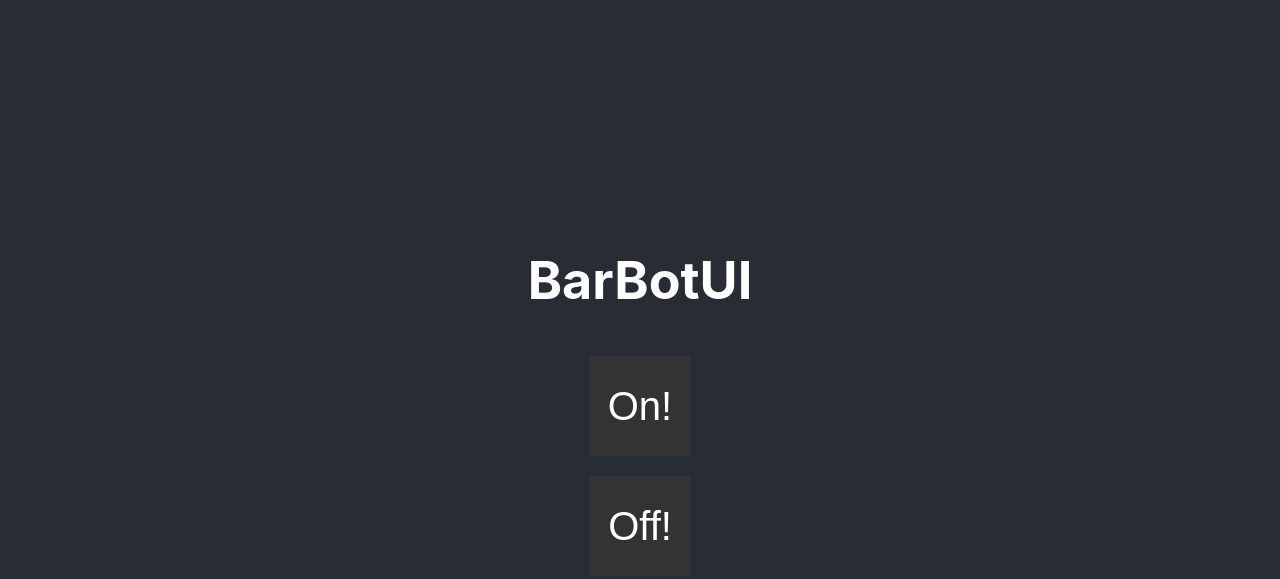
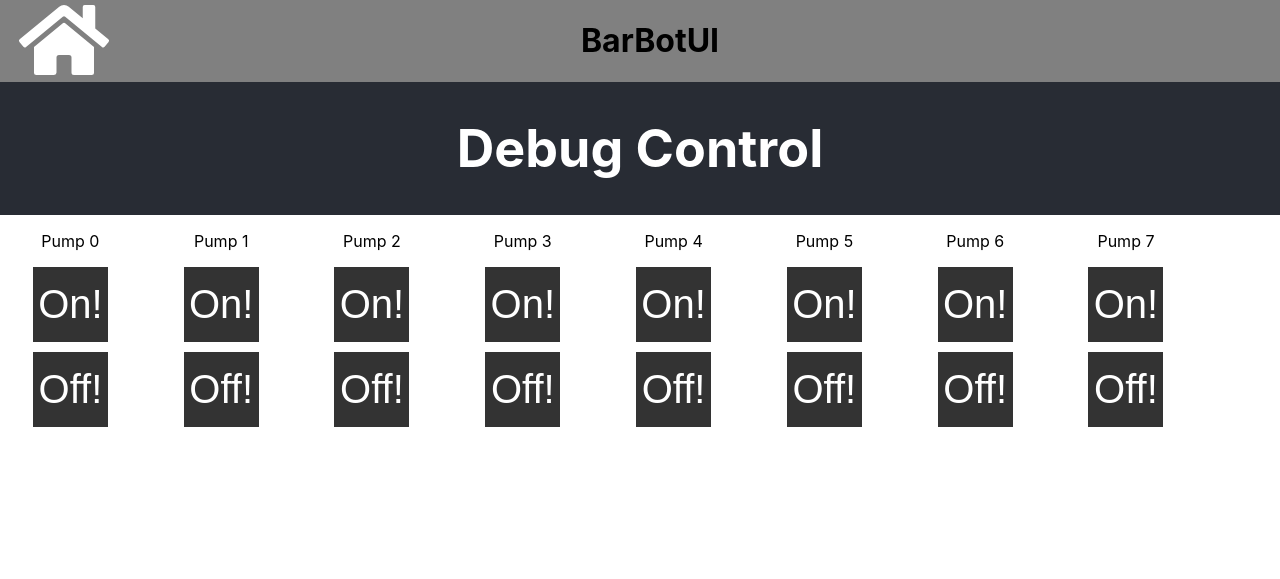
Before and after one commit to EUdds/BarBot, a React app: page /debugMenu in a window 1280 px wide. Built offline with nearby package versions, Linux system fonts and the light colour scheme; no server answers.

Commit message:
Debug menu and naviagation

```diff
--- a/src/client/App.css
+++ b/src/client/App.css
@@ -15,7 +15,7 @@
 
 .App-header {
   background-color: #282c34;
-  min-height: 100vh;
+  max-height: 10vh;
   display: flex;
   flex-direction: column;
   align-items: center;
@@ -28,6 +28,10 @@
   color: #61dafb;
 }
 
+.body {
+  max-height: 80vh;
+}
+
 @keyframes App-logo-spin {
   from {
     transform: rotate(0deg);
@@ -36,22 +40,3 @@
     transform: rotate(360deg);
   }
 }
-
-.btn {
-  display: block;
-  background-color: #333;
-  width: 100px;
-  height: 100px;
-  border: 0;
-  margin: 10px auto;
-  color: #fff;
-  font-size: 2.5rem;
-  -webkit-user-select: none;  /* Chrome all / Safari all */
-  -moz-user-select: none;     /* Firefox all */
-  -ms-user-select: none;      /* IE 10+ */
-  user-select: none;          /* Likely future */
-  padding: 0;
-  text-align: center;
-}.btn:hover {
-  background-color: #999;
-}
--- a/src/client/App.js
+++ b/src/client/App.js
@@ -1,37 +1,32 @@
 /* eslint-disable react/jsx-filename-extension */
-import React, {Component} from 'react';
-import io from 'socket.io-client';
+import React, { Component } from 'react';
 import './App.css';
+import { Switch, Route, NavLink, BrowserRouter } from 'react-router-dom';
+import DebugMenu from './views/DebugMenu';
+import HomeScreen from './views/HomeScreen';
+import Header from './components/Header';
+
 
 class App extends Component {
-  componentDidMount() {
-    this.socket = io("http://127.0.0.1:7000");
-  }
-
-  onToggleOn = (event) => {
-    event.stopPropagation();
-    this.socket.emit('state', 'on');
-  }
-
-  onToggleOff = (event) => {
-      event.stopPropagation();
-      this.socket.emit('state', 'off');
-  }
-
   render() {
-  return (
-    <div className="App">
-      <header className="App-header">
-        <h1>BarBotUI</h1>
-        <button className="btn"
-                onClick={(e) => this.onToggleOn(e)}
-        >On!</button>
-        <button className="btn"
-                onClick={(e) => this.onToggleOff(e)}
-        >Off!</button>
-      </header>
-    </div>
-  )};
+    return (
+      <BrowserRouter>
+        <div className="App">
+          <Header />
+          <div className="body">
+            <Switch>
+              <Route path="/debugMenu">
+                <DebugMenu />
+              </Route>
+              <Route path="/">
+                <HomeScreen />
+              </Route>
+            </Switch>
+          </div>
+        </div>
+      </BrowserRouter>
+    )
+  };
 }
 
 export default App;
--- /dev/null
+++ b/src/client/components/BackButton.js
@@ -0,0 +1,14 @@
+import React, {Component} from 'react';
+import {Link, BrowserRouter as Router} from 'react-router-dom';
+import {FontAwesomeIcon} from '@fortawesome/react-fontawesome';
+
+export default class BackButton extends Component{
+    constructor(props) {
+        super(props);
+    }
+    render() {
+        return (
+                <Link to="/"><FontAwesomeIcon icon={['fas', 'home']} size="5x" style={{color: 'white'}} /></Link>
+        )
+    }
+}
--- /dev/null
+++ b/src/client/components/Header.css
@@ -0,0 +1,7 @@
+.Header {
+    height: 10%;
+    display: grid;
+    grid-template-columns: 10% 80%;
+    column-gap: 10px;
+    background-color: gray;
+}
--- /dev/null
+++ b/src/client/components/Header.js
@@ -0,0 +1,18 @@
+/* eslint-disable react/jsx-filename-extension */
+import React, { Component } from 'react';
+import './Header.css';
+import { Switch, Route, NavLink, BrowserRouter } from 'react-router-dom';
+import BackButton from './BackButton';
+
+class Header extends Component {
+  render() {
+    return (
+          <header className="Header">
+            <BackButton />
+            <h1>BarBotUI</h1>
+          </header>
+    )
+  };
+}
+
+export default Header;
--- /dev/null
+++ b/src/client/components/PumpControl.css
@@ -0,0 +1,25 @@
+.pumpControl {
+    width: auto;
+    height: auto;
+}
+
+.btn {
+    display: block;
+    background-color: #333;
+    width: 75px;
+    height: 75px;
+    border: 0;
+    margin: 10px auto;
+    color: #fff;
+    font-size: 2.5rem;
+    -webkit-user-select: none;  /* Chrome all / Safari all */
+    -moz-user-select: none;     /* Firefox all */
+    -ms-user-select: none;      /* IE 10+ */
+    user-select: none;          /* Likely future */
+    padding: 0;
+    text-align: center;
+  }
+
+  .btn:hover {
+    background-color: #999;
+  }
--- /dev/null
+++ b/src/client/components/PumpControl.js
@@ -0,0 +1,35 @@
+import React, {Component} from 'react';
+import io from 'socket.io-client';
+import './PumpControl.css'
+export class PumpControl extends Component {
+    constructor(props) {
+        super(props);
+        this.state = {
+            endpoint: 'http://localhost:7000'
+        };
+        this.socket = io(this.state.endpoint);
+        this.state.pumpNumber = props.number;
+    }
+
+    onToggleOn = (event) => {
+        event.stopPropagation();
+        this.socket.emit('state', [this.state.pumpNumber, 'on']);
+      }
+
+      onToggleOff = (event) => {
+          event.stopPropagation();
+          this.socket.emit('state', [this.state.pumpNumber, 'off']);
+      }
+
+    render() {
+        return <div className="pumpControl">
+            <p>Pump {this.props.number}</p>
+            <button className="btn"
+                onClick={(e) => this.onToggleOn(e)}
+        >On!</button>
+        <button className="btn"
+                onClick={(e) => this.onToggleOff(e)}
+        >Off!</button>
+        </div>
+    }
+}
--- /dev/null
+++ b/src/client/views/DebugMenu.css
@@ -0,0 +1,33 @@
+.App {
+    text-align: center;
+  }
+  .Subheader {
+    background-color: #282c34;
+    min-height: 20%;
+    display: flex;
+    flex-direction: column;
+    align-items: center;
+    justify-content: center;
+    font-size: calc(10px + 2vmin);
+    color: white;
+  }
+
+  .App-link {
+    color: #61dafb;
+  }
+
+  .buttonGrid {
+    height: 80%;
+    display: grid;
+    grid-template-columns: 11% 11% 11% 11% 11% 11% 11% 11%;
+    column-gap: 10px;
+  }
+
+  @keyframes App-logo-spin {
+    from {
+      transform: rotate(0deg);
+    }
+    to {
+      transform: rotate(360deg);
+    }
+  }
--- /dev/null
+++ b/src/client/views/DebugMenu.js
@@ -0,0 +1,27 @@
+/* eslint-disable react/jsx-filename-extension */
+import React, {Component} from 'react';
+import './DebugMenu.css'
+import {PumpControl} from '../components/PumpControl';
+
+class DebugMenu extends Component {
+  render() {
+  return (
+    <div className="App">
+      <header className="Subheader">
+        <h1>Debug Control</h1>
+      </header>
+      <div className="buttonGrid">
+      <PumpControl number="0"></PumpControl>
+      <PumpControl number="1"></PumpControl>
+      <PumpControl number="2"></PumpControl>
+      <PumpControl number="3"></PumpControl>
+      <PumpControl number="4"></PumpControl>
+      <PumpControl number="5"></PumpControl>
+      <PumpControl number="6"></PumpControl>
+      <PumpControl number="7"></PumpControl>
+      </div>
+    </div>
+  )};
+}
+
+export default DebugMenu;
--- /dev/null
+++ b/src/client/views/HomeScreen.js
@@ -0,0 +1,26 @@
+/* eslint-disable react/jsx-filename-extension */
+import React, { Component } from 'react';
+import { Switch, Route, NavLink, Link, BrowserRouter as Router } from 'react-router-dom';
+import DebugMenu from './DebugMenu';
+
+class HomeScreen extends Component {
+    render() {
+        return (
+            <>
+                <h2>Home Screen</h2>
+                <div>
+                    <nav>
+                        <ul>
+                            <li>
+                                <NavLink to="/debugMenu">Debug Menu</NavLink>
+                            </li>
+
+                        </ul>
+                    </nav>
+                </div>
+                </>
+        )
+    };
+}
+
+export default HomeScreen;
--- /dev/null
+++ b/src/fontawesome.js
@@ -0,0 +1,11 @@
+// import the library
+import { library } from '@fortawesome/fontawesome-svg-core';
+
+// import your icons
+import { faHome } from '@fortawesome/free-solid-svg-icons';
+
+library.add(
+ faHome
+
+  // more icons go here
+);
--- a/src/index.js
+++ b/src/index.js
@@ -3,6 +3,7 @@ import ReactDOM from 'react-dom';
 import './index.css';
 import App from './client/App';
 import * as serviceWorker from './serviceWorker';
+import './fontawesome'
 
 ReactDOM.render(
   <React.StrictMode>
--- a/src/main.js
+++ b/src/main.js
@@ -13,7 +13,7 @@ function createWindow () {
 
   // and load the index.html of the app.
   mainWindow.setFullScreen(true);
-  mainWindow.loadURL('http://localhost:3000')
+  mainWindow.loadURL('http://localhost:3000/')
   mainWindow.show();
   // Open the DevTools.
   //mainWindow.webContents.openDevTools()
```
Also changed, not shown: src/server/Pump.js (+35 -1 lines), src/server/index.js (+18 -22 lines), 1 other file.
